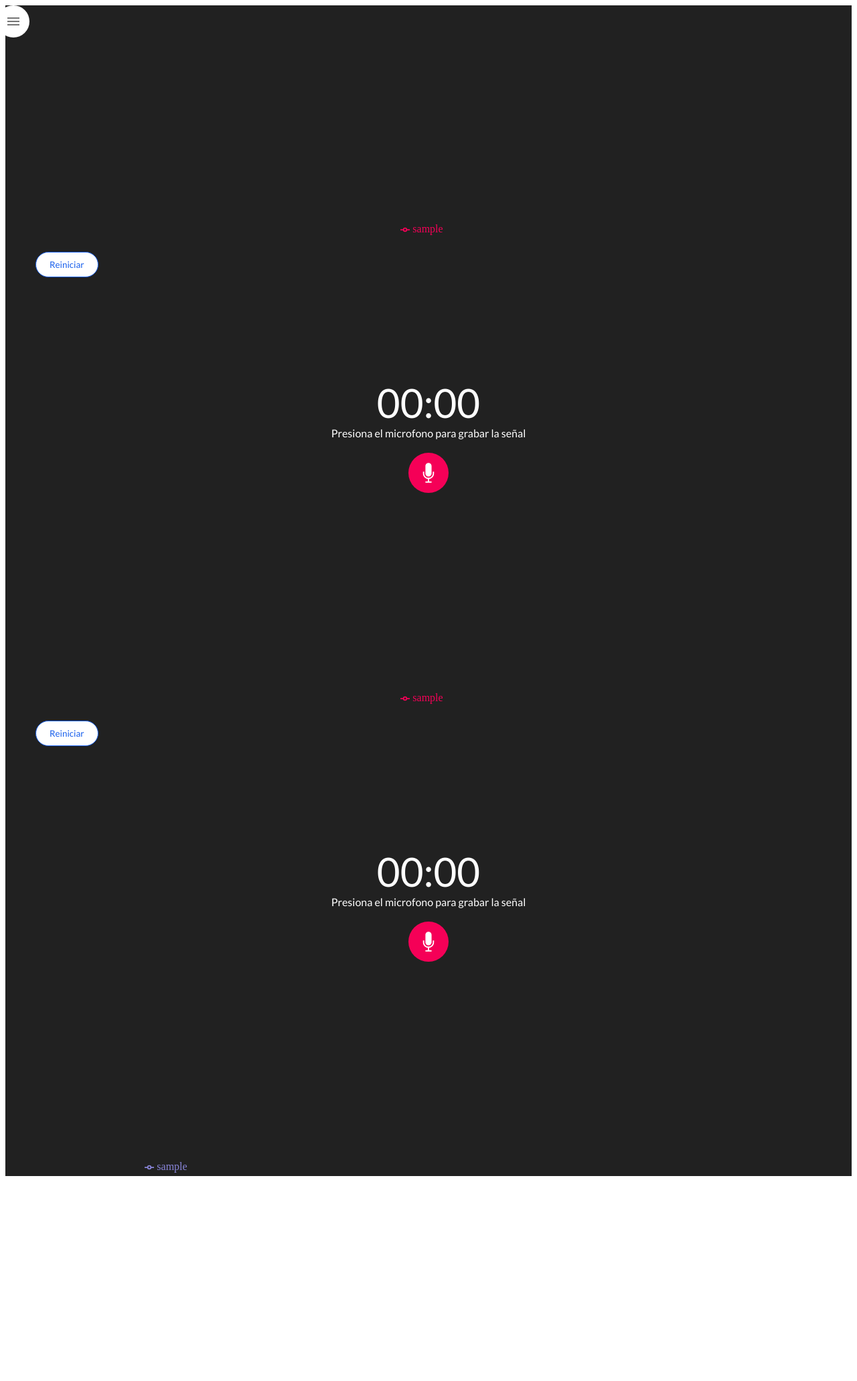
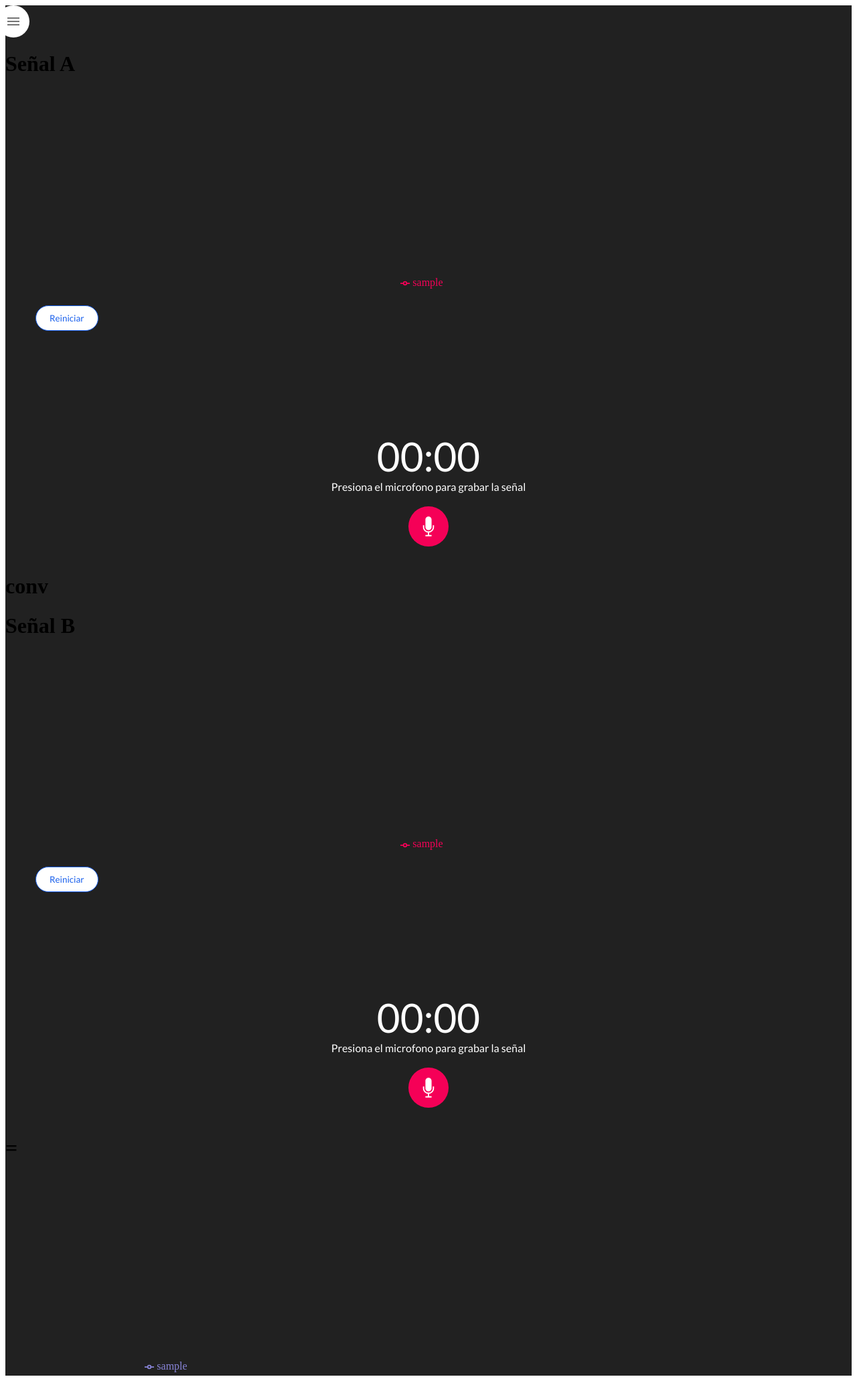
Before and after one commit to osmarpb97/audiosignalplay, a Next.js app: page /convolucion in a window 1280 px wide. Shown: the whole page at 67% size. Before the commit the page ends 1764 px from the top, so only its background shows below. Built offline with nearby package versions, Linux system fonts and the light colour scheme; no server answers.

Commit message:
Fix preview of convolution

```diff
--- a/pages/convolucion/index.tsx
+++ b/pages/convolucion/index.tsx
@@ -4,8 +4,9 @@ import { Recorder } from 'module/index'
 import { LineChart, Line, XAxis, YAxis, CartesianGrid, Tooltip, Legend, ResponsiveContainer } from 'recharts';
 import { convolution } from 'lib/array'
 import Navbar from 'components/navbar'
+import audioBufferToWav from 'lib/audio_to_wav'
 
-export default function Convolucion() {
+export default function Suma() {
 
   const [first_file, set_first_file] = useState({
     url: null,
@@ -41,6 +42,11 @@ export default function Convolucion() {
     set_audio_context(audioContext)
   }, [])
 
+  useEffect(() => {
+    console.log("algo");
+    if (signal != null && signal2 != null) { sumSignal(); }
+  }, [signal, signal2])
+
   const visualizeAudio = (url, set, set_s) => {
     fetch(url)
       .then(response => response.arrayBuffer())
@@ -58,14 +64,17 @@ export default function Convolucion() {
     var sumBuffer = audio_context.createBuffer(1, audio_context.sampleRate * total_time, audio_context.sampleRate);
     var sum_chanel = sumBuffer.getChannelData(0);
 
-    var rawSum = convolution(raw_signal_1, raw_signal_2)
+    var rawSum = convolution( raw_signal_1, raw_signal_2)
     for (var i = 0; i < rawSum.length; i++) {
       sum_chanel[i] = rawSum[i]
     }
-    var source = audio_context.createBufferSource();
-    source.buffer = sumBuffer;
-    source.connect(audio_context.destination);
-    source.start();
+    var anotherArray = new Float32Array(sum_chanel);
+    // var source = audio_context.createBufferSource();
+    // source.buffer = sumBuffer;
+    // source.connect(audio_context.destination);
+    setsumAudioURL(URL.createObjectURL(new Blob([audioBufferToWav(sumBuffer)], { type: "audio/wav" })))
+
+    // source.start();
     set_suma(filterData(sumBuffer))
   }
 
@@ -84,6 +93,7 @@ export default function Convolucion() {
   const handleAudioStop = (data, set, set_s) => {
     set({ data });
     visualizeAudio(data.url, set, set_s);
+    setsumAudioURL(null);
   }
 
   const handleRest = (set) => {
@@ -99,7 +109,7 @@ export default function Convolucion() {
     }
     set(reset);
   }
-  if (signal != null && signal2 != null && suma == null) { sumSignal(); }
+
   return (
     <div style={{ backgroundColor: "#212121" }} className="text-center flex items-center justify-center h-screen">
       <Head>
@@ -110,6 +120,7 @@ export default function Convolucion() {
       <Navbar />
       <div className="w-full flex">
         <div className=" w-6/12">
+          <h1 className="text-white text-2xl">Señal A</h1>
           <LineChart
             style={{ margin: "0 auto" }}
             width={500}
@@ -138,7 +149,9 @@ export default function Convolucion() {
           />
 
         </div>
+        <h1 className="text-white text-2xl">conv</h1>
         <div className="w-6/12">
+          <h1 className="text-white text-2xl">Señal B</h1>
           <LineChart
             style={{ margin: "0 auto" }}
             width={500}
@@ -167,7 +180,8 @@ export default function Convolucion() {
           />
         </div>
       </div>
-
+      <h1 className="text-white text-2xl">=</h1>
+      <div className="flex flex-col items-center">
         <LineChart
           width={500}
           height={300}
@@ -185,14 +199,15 @@ export default function Convolucion() {
           <Line type="monotone" dataKey="sample" stroke="#8884d8" dot={false} />
         </LineChart>
 
-      <div>
+        <div className="mt-10">
           {sumAudioURL !== null ? (
-          <audio controls>
+            <audio controls autoPlay>
               <source src={sumAudioURL} type="audio/ogg" />
               <source src={sumAudioURL} type="audio/mpeg" />
             </audio>
           ) : null}
         </div>
       </div>
+    </div>
   )
 }
```
Lines whose indentation alone changed are shown as unchanged.
